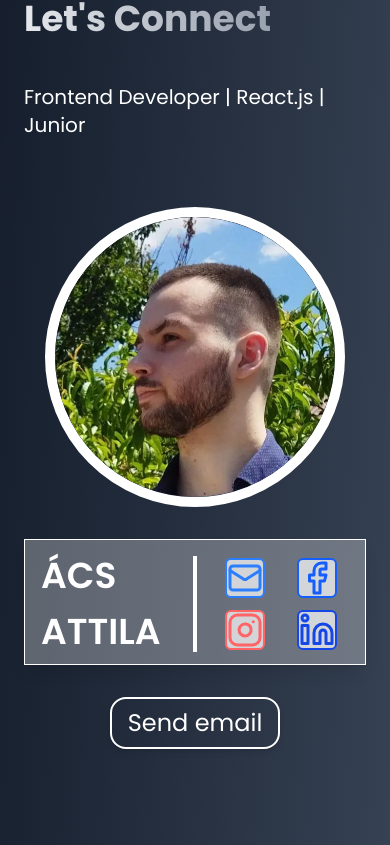
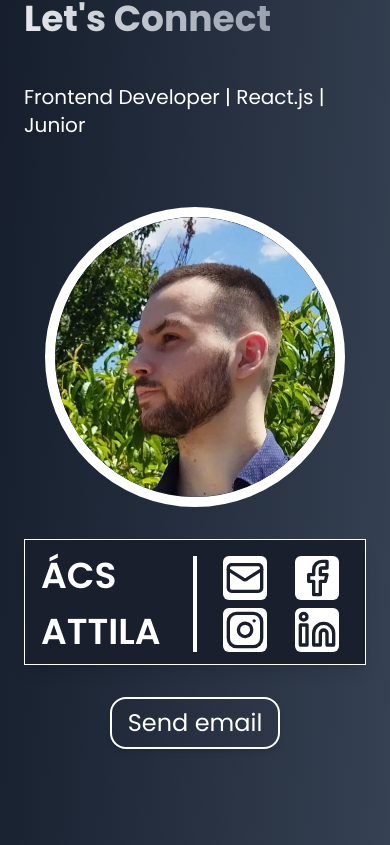
Before and after one commit to HUNLeonard/portfolio, a React (Vite) app: page / in a window 390 px wide. Shown: the part 5461-6306 px from the top of the page. Built offline with nearby package versions, Linux system fonts and the light colour scheme.

Commit message:
update card color

```diff
--- a/src/components/ContactItem.tsx
+++ b/src/components/ContactItem.tsx
@@ -4,7 +4,7 @@ const ContactItem = ({
   icon: Icon,
   type,
   link,
-  color
+
 }: {
   icon: LucideIcon;
   type?: "email";
@@ -14,15 +14,15 @@ const ContactItem = ({
   color: string,
 }) => {
 
-
   return (
 
     <a
       href={type === "email" ? `mailto:${link}` : `${link}`}
-      className={`relative gap-2 items-center w-fit h-fit`}
+      className={`relative gap-2 items-center w-fit h-fit transition-all duration-200 p-0.5 bg-[rgba(255,255,255,1)] rounded-md  text-[#1a1f2e] hover:bg-[#1a1f2e] hover:text-white`}
       target={`${type !== undefined && '_blank'}`}
     >
-      <Icon size={40} className={`${color} m-0.5 border-2 bg-[rgba(255,255,255,0.7)] rounded-md`} />
+      <div className="max-md:hidden"><Icon size={52} className={``} /></div>
+      <div className="md:hidden"><Icon size={40} className={``} /></div>
     </a>
 
   );
--- a/src/components/DesktopContactCard.tsx
+++ b/src/components/DesktopContactCard.tsx
@@ -11,8 +11,8 @@ interface ContactType {
 
 const DesktopContactCard = ({ contactLinks }: { contactLinks: ContactType[] }) => {
   return (
-    <div className="relative max-ss-hidden flex flex-col aspect-[7/4] w-full h-92 sm:h-100 md:h-112 lg:h-128 md:max-w-3xl lg:max-w-4xl mx-auto  bg-[rgba(255,255,255,0.3)] border-[1px] border-white backdrop-blur-lg overflow-hidden shadow-lg pr-4 my-8 ">
-      <span className="font-serif absolute top-1/14 md:top-1/8 -left-1/16 text-[42rem] md:text-[52rem] lg:text-[64rem] rotate-12 leading-[256px]">a</span>
+    <div className="relative group max-ss-hidden flex flex-col aspect-[7/4] w-full h-92 sm:h-100 md:h-112 lg:h-128 md:max-w-3xl lg:max-w-4xl mx-auto  bg-[#1a1f2e]  border-[1px] border-white rounded-lg overflow-hidden shadow-lg pr-4 my-8 ">
+      <span className="font-serif absolute top-1/14 md:top-1/8 -left-1/16 text-[42rem] md:text-[52rem] lg:text-[64rem] rotate-12 leading-[256px] text-white mix-blend-exclusion">a</span>
       <div className="ml-auto min-h-1/2 flex justify-end">
         <div className="w-fit h-full rounded-full border-10 md:border-20 border-white overflow-hidden mt-4 ">
           <img src="/assets/me_face.webp" className="w-fit h-full rounded-full aspect-square object-contain object-center z-10" />
--- a/src/components/MobilContactCard.tsx
+++ b/src/components/MobilContactCard.tsx
@@ -20,7 +20,7 @@ const MobilContactCard = ({ contactLinks }: { contactLinks: ContactType[] }) =>
         </div>
       </div>
       {/* Text */}
-      <div className="relative ss-flex flex-col h-full w-full mx-auto bg-[rgba(255,255,255,0.3)]
+      <div className="relative ss-flex flex-col h-full w-full mx-auto bg-[#1a1f2e]
       border-[1px] border-white backdrop-blur-lg  shadow-lg overflow-hidden">
 
         <div className="flex flex-row pt-4 pb-3 px-4 justify-between max-h-32">
--- a/src/sections/Contact.tsx
+++ b/src/sections/Contact.tsx
@@ -20,25 +20,25 @@ const Contact = () => {
       type: "email",
       text: "acsata18@gmail.com",
       link: "acsata18@gmail.com",
-      color: "text-blue-500",
+      color: "blue-500",
     },
     {
       icon: Facebook,
       text: "Facebook",
       link: "https://www.facebook.com/atesz.acs/",
-      color: "text-blue-600",
+      color: "blue-600",
     },
     {
       icon: Instagram,
       text: "Instagram",
       link: "https://www.instagram.com/atesz_acs/",
-      color: "text-red-400",
+      color: "red-400",
     },
     {
       icon: Linkedin,
       text: "LinkedIn",
       link: "https://www.linkedin.com/in/attila-%C3%A1cs-9569b229a/",
-      color: "text-blue-700",
+      color: "blue-700",
     },
   ];
 
```
